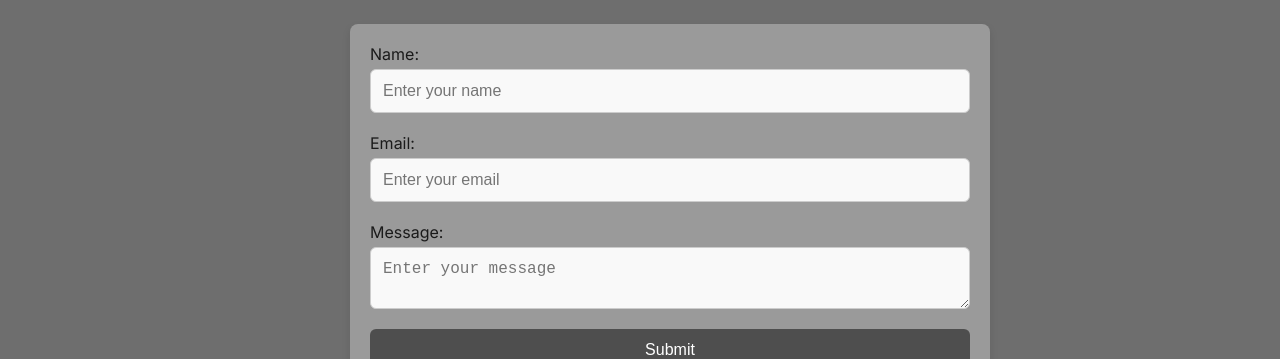
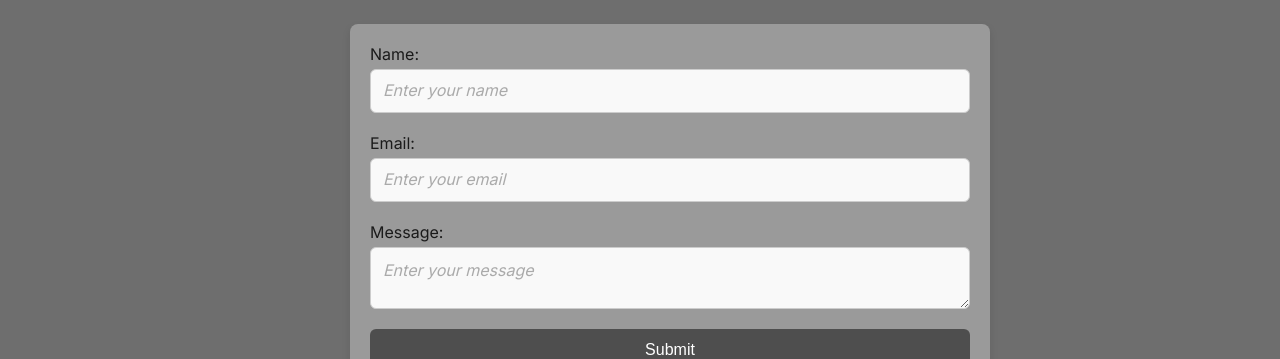
Before and after one commit to gracelo0717/gracelo0717.github.io, a React app: page / in a window 1280 px wide. Shown: the part 3505-3864 px from the top of the page. Built offline with nearby package versions, Linux system fonts and the light colour scheme.

Commit message:
add pseudo-element placeholder

```diff
--- a/src/styles.css
+++ b/src/styles.css
@@ -585,6 +585,14 @@ textarea {
   box-sizing: border-box;
 }
 
+input::placeholder,
+textarea::placeholder {
+  font-family: 'Inter', sans-serif;
+  font-size: 1rem;
+  color: #aaa;
+  font-style: italic;
+}
+
 button {
   background-color: #4e4e4e;
   color: white;
```
